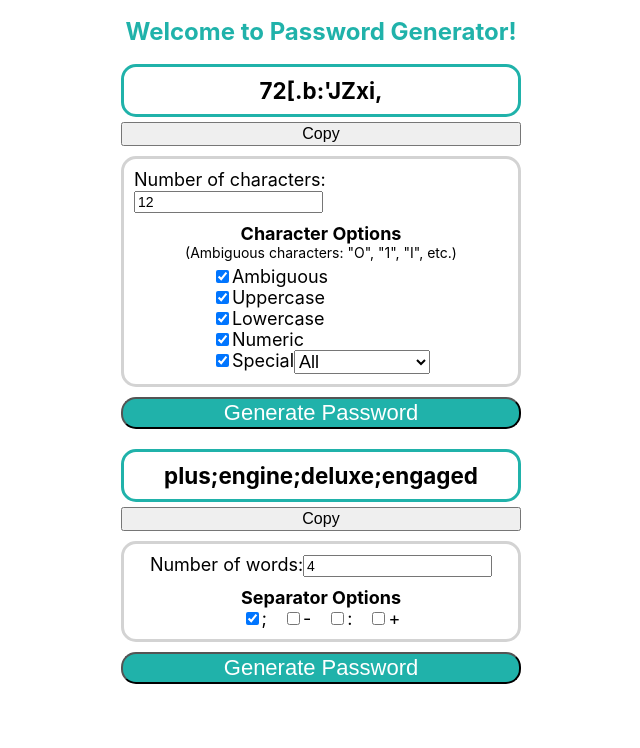
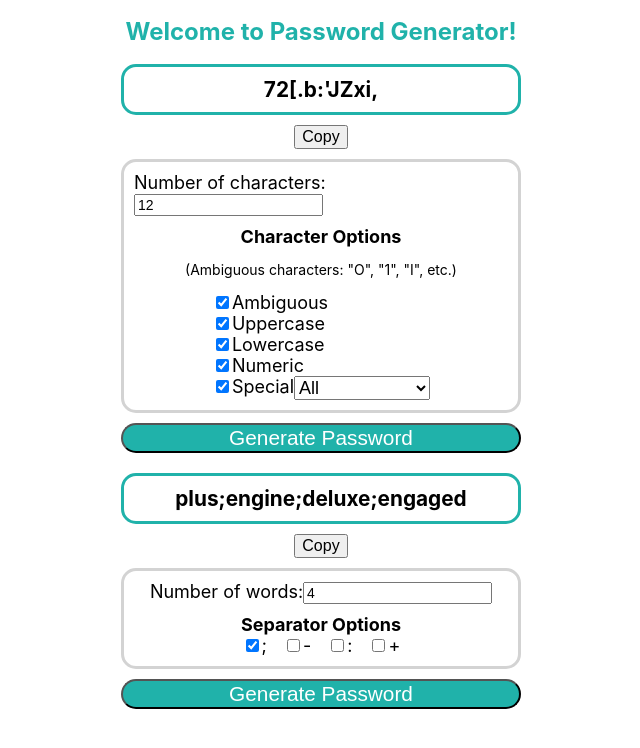
Before and after one commit to dambrose/password-generator, a React (Create React App) app: page / in a window 1280 px wide. Shown: the top 748 px of the page, without its empty margins (319-959 px from the left). Built offline with nearby package versions, Linux system fonts and the light colour scheme.

Commit message:
fixed css

```diff
--- a/src/App.css
+++ b/src/App.css
@@ -1,56 +1,26 @@
-/*div {
-    display: flex;
-    flex-direction: column;
-    flex-wrap: wrap;
-    flex-flow: column wrap;
-    justify-content: center;
-    align-items: center;
-    text-align: center;
-    line-height: 1.6;
-}*/
-
 .header {
     line-height: 1.0;
-    /*padding-top: 5px;*/
-    /* padding-bottom: 40px;*/
     color: lightseagreen;
     font-weight: bold;
-    /*font-size: 68px;*/
     text-align: center;
     font-size: 1.5em;
 }
 
-/*.largePrompt {
-    padding: 0 10px;
-    !*text-align: center;*!
-    font-size: 1em;
-    margin-bottom: 0;
-    text-align: center;
-}*/
-
 .password {
     overflow-wrap: break-word;
-    flex-grow: 4;
-    flex-basis: auto auto;
     margin: 20px auto 5px auto;
-    /*width: 325px;*/
     padding: 10px;
     border: 3px solid lightseagreen;
     border-radius: 15px;
     font-weight: bold;
-    font-size: 1.4em;
+    font-size: 1.3em;
     text-align: center;
 }
 
 .generateButton {
-    justify-content: center;
-    /*max-width: 300px;*/
-    /*max-height: 300px;*/
-    /*min-width: 150px;*/
-    /*min-height: 75px;*/
     background-color: lightseagreen;
     color: white;
-    font-size: 22px;
+    font-size: 1.3em;
     margin: 10px 0;
     border-radius: 15px;
     display: block;
@@ -58,55 +28,32 @@
 }
 
 .copyButton {
-    /*max-width: 115px;*/
-    /*max-height: 50px;*/
-    /*min-width: 75px;*/
-    /*min-height: 25px;*/
     font-size: 1em;
-    margin-bottom: 10px;
-    /*display: flex;
-    justify-content: center;*/
+    margin: 10px auto;
     display: block;
-    width: 100%;
 }
 
-.smallPrompt {
+.mediumFont {
     font-size: 18px;
     margin-bottom: 0;
-    /*align-items: center;*/
-    /*text-align: center;*/
 }
 
 .optionsHeading {
-    font-size: 18px;
-    margin-bottom: 0;
     margin-top: 10px;
     font-weight: bold;
 }
 
-.smallerPrompt {
-    margin-top: 0;
-    margin-bottom: 5px;
-    font-size: 14px;
-}
-
-.length {
-    /*max-height: 50px;*/
-    /*max-width: 35px;*/
-    /*min-height: 25px;*/
-    /*min-width: 30px;*/
+.smallFont {
+    /*  margin-top: 0;
+      margin-bottom: 5px;*/
     font-size: 14px;
 }
 
 .passwordOptions {
-    font-size: 18px;
-    /*margin-left: 20px;*/
     margin: auto;
     padding: 10px 10px;
-    /*margin: auto 20px;*/
     border: 3px solid lightgray;
     border-radius: 15px;
-    /*width: 325px;*/
     display: flex;
     flex-direction: column;
     align-items: center;
@@ -114,40 +61,11 @@
 
 .separator {
     margin-left: 20px;
-    font-size: 18px;
-}
-
-/*.categoryChoices {
-    !*align-items: baseline;*!
-    margin: 0 auto;
-    !*width: 325px;*!
-    padding: 10px;
-    border: 3px solid lightgray;
-    border-radius: 15px;
-    font-size: 18px;
-    display: flex;
-    flex-direction: column;
-    align-items: center;
-}*/
-
-.cc {
-    /*display: flex;
-    flex-direction: row;
-    !*width: 50%;*!*/
-    /*column-count: 2;*/
-    /*column-gap: 20px;*/
-    /*display: flex;*/
 }
 
 .cc label {
     display: block;
 }
-
-/*.categoryGroup1 {
-  align-items: baseline;
-  padding-left: 30px;
-  padding-right: 30px;
-}*/
 
 .root {
     max-width: 400px;
--- a/src/App.js
+++ b/src/App.js
@@ -9,15 +9,11 @@ import CategoryChoices from './CategoryChoices';
 
 function App() {
 
-	/*localStorage.clear();*/
-
 	const title = 'Welcome to Password Generator!';
-	const instructions = 'Click the button below to create strong, secure, randomized and memorable passwords.';
 
 	return (
 		<div className="root">
 			<header className="header">{title}</header>
-			{/*<p className="largePrompt">{instructions}</p>*/}
 
 			<RandomOrRequirements></RandomOrRequirements>
 			<Memorable></Memorable>
@@ -29,8 +25,6 @@ export default App;
 
 
 function RandomOrRequirements() {
-
-	/*localStorage.clear();*/
 
 	const [state, setState] = useState({
 		password: randomPass(JSON.parse(localStorage.getItem('randomLength')) || 12),
@@ -152,15 +146,11 @@ function RandomOrRequirements() {
 			>
 			</Button>
 
-			<CategoryChoices categoryChoicesClassName="passwordOptions" categoryClassName="categoryGroup1"
-							 specialChoiceClassName="smallPrompt"
-							 lengthID="length" cbID1="uppercase" cbID2="lowercase" cbID3="numeric" cbID4="special"
-							 cbID5="ambiguous"
-							 value1="all" value2="spec1" value3="spec2" value4={length}
-							 textID1="uppercaseNum" textID2="lowercaseNum" textID3="numericNum" textID4="specialNum"
-							 onChangeCategoryChoices={handleChange}
-							 uppercase={uppercase} lowercase={lowercase} numeric={numeric} special={specialAll}
-							 special1={special1} special2={special2} ambiguous={ambiguous}
+			<CategoryChoices
+				value1="all" value2="spec1" value3="spec2" value4={length}
+				onChangeCategoryChoices={handleChange}
+				uppercase={uppercase} lowercase={lowercase} numeric={numeric} special={specialAll}
+				special1={special1} special2={special2} ambiguous={ambiguous}
 			>
 			</CategoryChoices>
 
@@ -244,17 +234,17 @@ function Memorable() {
 			>
 			</Button>
 
-			<form className="passwordOptions">
+			<form className="passwordOptions mediumFont">
 				<form>
-					<label className="smallPrompt">
+					<label className="mediumFont">
 						Number of words:
 						<input
-							className="length"
+							className="smallFont"
 							type="number" value={length} id="length" onChange={handleChange}
 						/>
 					</label>
 				</form>
-				<p className="optionsHeading">Separator Options</p>
+				<p className="optionsHeading mediumFont">Separator Options</p>
 				<label>
 					<input type="checkbox" id=";" onChange={handleChange}
 						   checked={separator === ";"}/>
--- a/src/CategoryChoices.js
+++ b/src/CategoryChoices.js
@@ -1,6 +1,4 @@
 export default function CategoryChoices({
-                                            categoryChoicesClassName, categoryClassName, specialChoiceClassName,
-                                            lengthID, cbID1, cbID2, cbID3, cbID4, cbID5,
                                             value1, value2, value3, value4,
                                             onChangeCategoryChoices,
                                             uppercase, lowercase, numeric, special, special1, special2, ambiguous
@@ -10,51 +8,53 @@ export default function CategoryChoices({
     const specialChar2 = ':;<=>?@';
 
     return (
-        <div className={categoryChoicesClassName}>
+        <div className="passwordOptions mediumFont">
 
             <form>
-                <label className="smallPrompt">
+                <label className="mediumFont">
                     Number of characters:
                     <input
-                        className="length"
-                        type="number" value={value4} id={lengthID} onChange={onChangeCategoryChoices}
+                        className="smallFont"
+                        type="number" value={value4} id="length" onChange={onChangeCategoryChoices}
                     />
                 </label>
             </form>
 
-            <p className="optionsHeading">Character Options</p>
-            <p className="smallerPrompt">(Ambiguous characters: "O", "1", "I", etc.)</p>
+            <p className="optionsHeading mediumFont">Character Options</p>
+            <p className="smallFont">(Ambiguous characters: "O", "1", "I", etc.)</p>
 
             <form className="cc">
                 <div>
                     <label>
-                        <input type="checkbox" id={cbID5} onChange={onChangeCategoryChoices}
+                        <input type="checkbox" id="ambiguous" onChange={onChangeCategoryChoices}
                                defaultChecked={ambiguous}/>
                         Ambiguous
                     </label>
                     <label>
-                        <input type="checkbox" id={cbID1} onChange={onChangeCategoryChoices}
+                        <input type="checkbox" id="uppercase" onChange={onChangeCategoryChoices}
                                defaultChecked={uppercase}/>
                         Uppercase
                     </label>
                 </div>
                 <div>
                     <label>
-                        <input type="checkbox" id={cbID2} onChange={onChangeCategoryChoices}
+                        <input type="checkbox" id="lowercase" onChange={onChangeCategoryChoices}
                                defaultChecked={lowercase}/>
                         Lowercase
                     </label>
                     <label>
-                        <input type="checkbox" id={cbID3} onChange={onChangeCategoryChoices} defaultChecked={numeric}/>
+                        <input type="checkbox" id="numeric" onChange={onChangeCategoryChoices}
+                               defaultChecked={numeric}/>
                         Numeric
                     </label>
                 </div>
                 <div className="specialDrop">
                     <label>
-                        <input type="checkbox" id={cbID4} onChange={onChangeCategoryChoices} defaultChecked={special}/>
+                        <input type="checkbox" id="special" onChange={onChangeCategoryChoices}
+                               defaultChecked={special}/>
                         Special
                     </label>
-                    <select className={specialChoiceClassName} onChange={onChangeCategoryChoices}>
+                    <select className="mediumFont" onChange={onChangeCategoryChoices}>
                         <option value={value1} selected={special && !special1 && !special2}>All</option>
                         <option value={value2} selected={special1}>{specialChar1}</option>
                         <option value={value3} selected={special2}>{specialChar2}</option>
```
